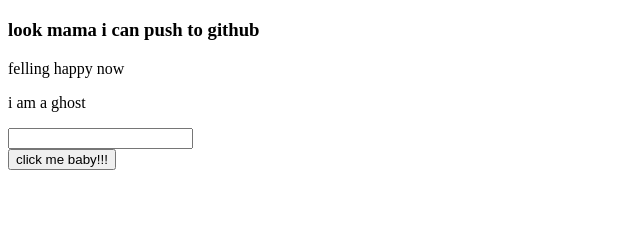
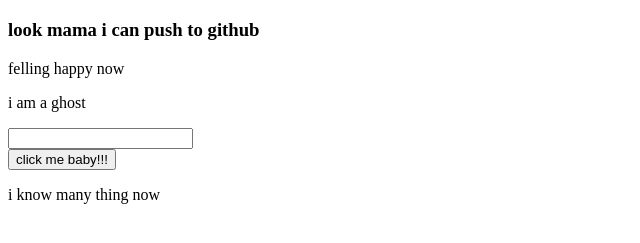
Before and after one commit to dipto903807/eror-correction-again, a plain HTML site: page index.html in a window 1280 px wide. Shown: the part 61-304 px from the top of the page, without its empty margins (0-640 px from the left). Drawn offline with Linux system fonts and the light colour scheme.

Commit message:
its done

```diff
--- a/index.html
+++ b/index.html
@@ -13,5 +13,7 @@
     <input type="text">
     <br>
     <button>click me baby!!!</button>
+    <p>i know many thing now</p>
+
 </body>
 </html>
```
